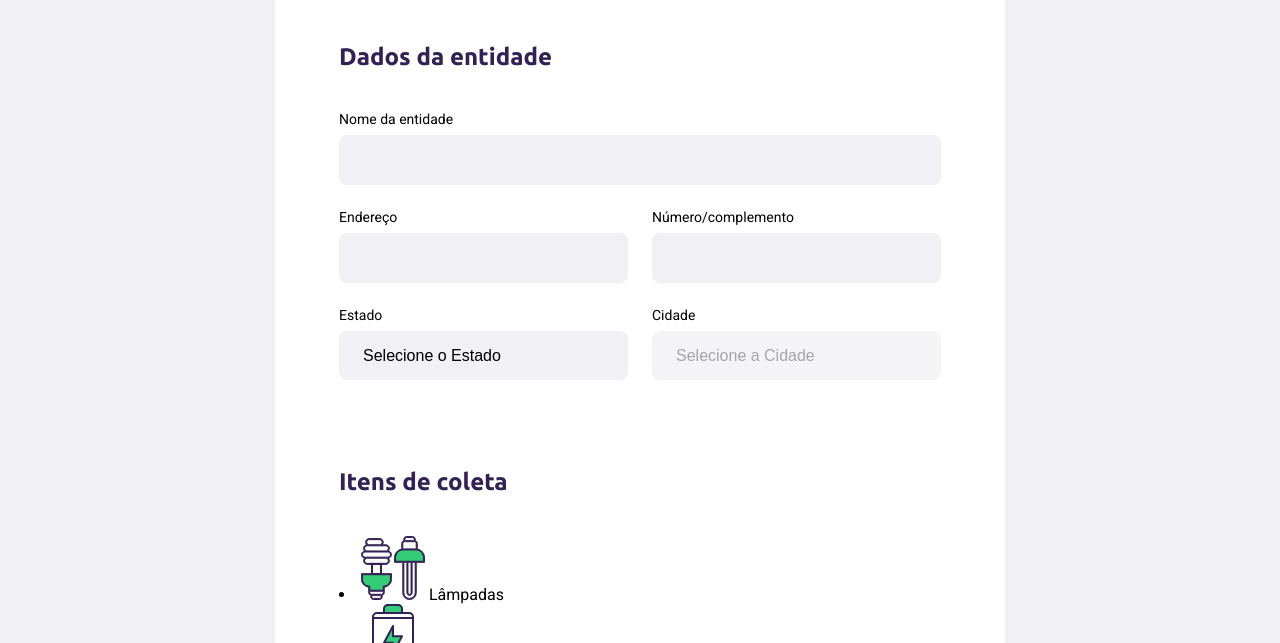
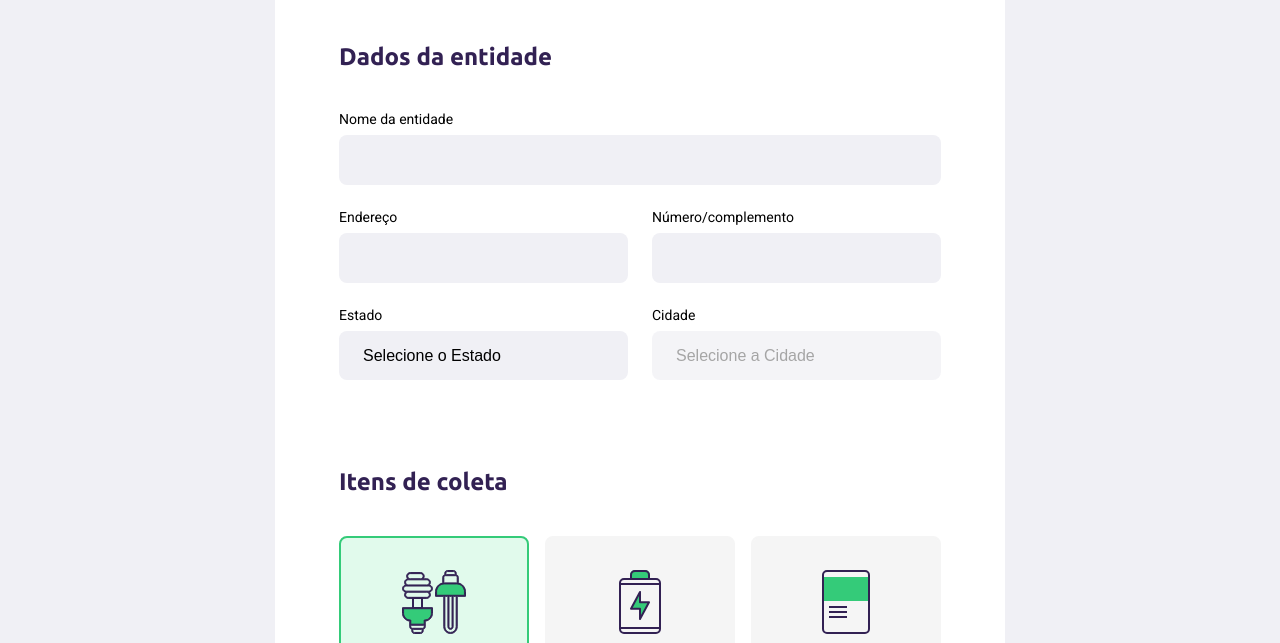
Before and after one commit to diegoclaudiano/Ecoleta, a plain HTML site: page create-point.html in a window 1280 px wide. Shown: the part 299-942 px from the top of the page. Drawn offline with Linux system fonts and the light colour scheme; no server answers.

Commit message:
posicionando os itens de coleta

```diff
--- a/styles/creat-point.css
+++ b/styles/creat-point.css
@@ -125,3 +125,50 @@ form button {
 form button:hover {
   background-color: #2fb86e;
 }
+
+.items-grid {
+  display: grid;
+  grid-template-columns: 1fr 1fr 1fr;
+  gap: 16px;
+}
+
+.items-grid li {
+  background-color: #f5f5f5;
+  list-style: none;
+
+  border: 2px solid #f5f5f5;
+  border-radius: 8px;
+
+  height: 180px;
+
+  padding: 32px 24px 16px;
+
+  display: flex;
+  flex-direction: column;
+  align-items: center;
+  justify-content: space-between;
+
+  text-align: center;
+
+  cursor: pointer;
+}
+
+.items-grid li span {
+  margin-top: 12px;
+  flex: 1;
+
+  display: flex;
+  align-items: center;
+
+  color: var(--title-color);
+}
+
+.items-grid li.selected {
+  background: #e1faec;
+  border: 2px solid #34cb79;
+}
+
+.items-grid li img,
+.items-grid li span {
+  pointer-events: none;
+}
```
